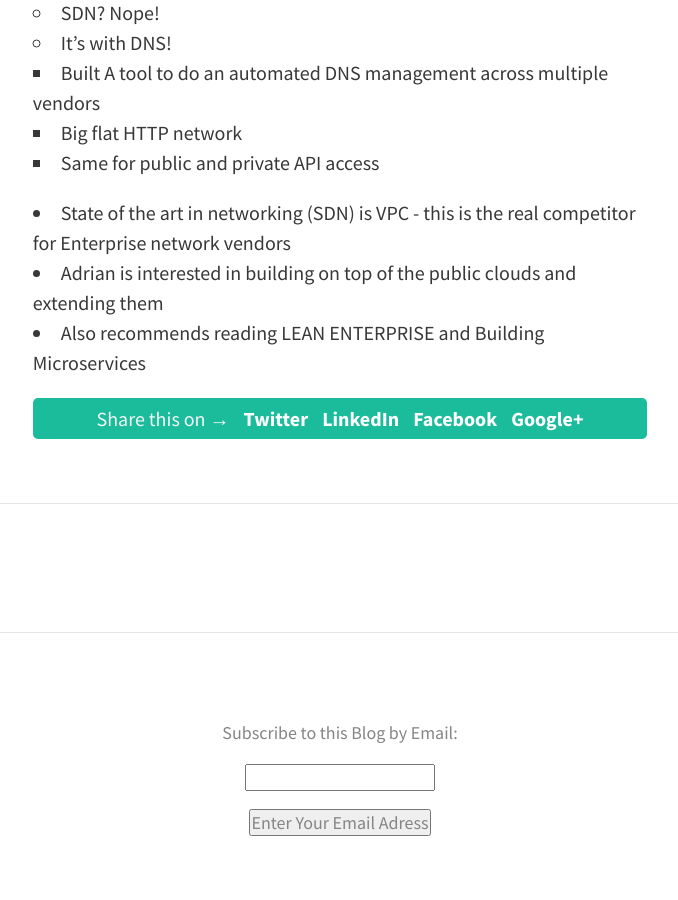
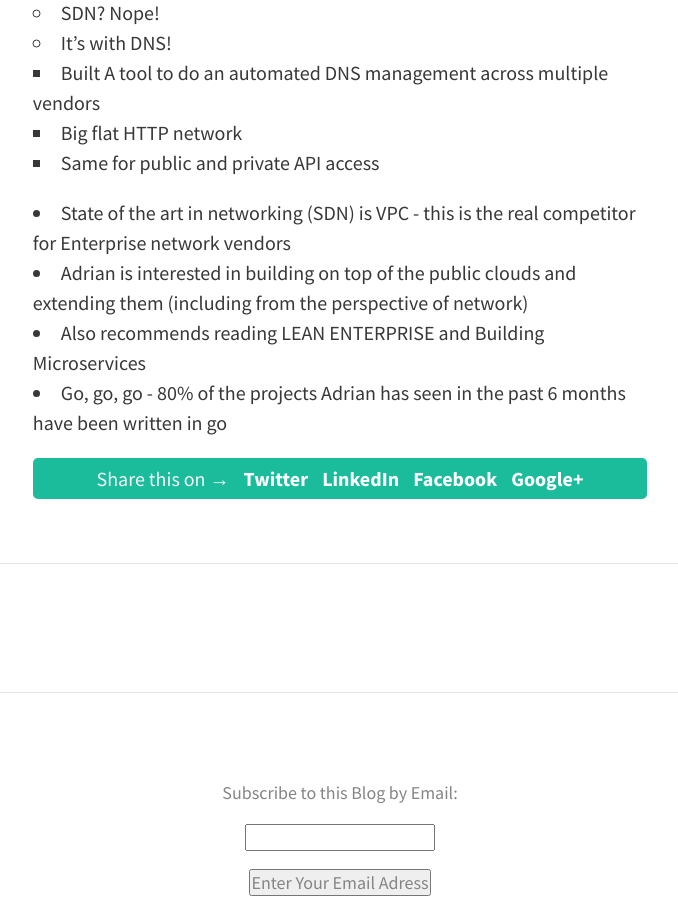
Before and after one commit to jedelman8/jedelman8.github.com, a Jekyll site: the page built from _posts/2015-05-13-onug-spring-2015.md, in a window 1280 px wide and 900 px high, scrolled down 1429 px. Shown: the whole window, without its empty margins (300-978 px from the left). Built offline with Jekyll 4.4.1, drawn with Linux system fonts in a browser that asks for light colours; nearby versions of some CDN libraries; comment, search, counter and statistics services are not loaded.

Commit message:
updates for onug

```diff
--- a/_posts/2015-05-13-onug-spring-2015.md
+++ b/_posts/2015-05-13-onug-spring-2015.md
@@ -30,5 +30,6 @@
     * Big flat HTTP network
     * Same for public and private API access
 * State of the art in networking (SDN) is VPC - this is the real competitor for Enterprise network vendors
-* Adrian is interested in building on top of the public clouds and extending them
+* Adrian is interested in building on top of the public clouds and extending them (including from the perspective of network)
 * Also recommends reading LEAN ENTERPRISE and Building Microservices
+* Go, go, go - 80% of the projects Adrian has seen in the past 6 months have been written in go
```
